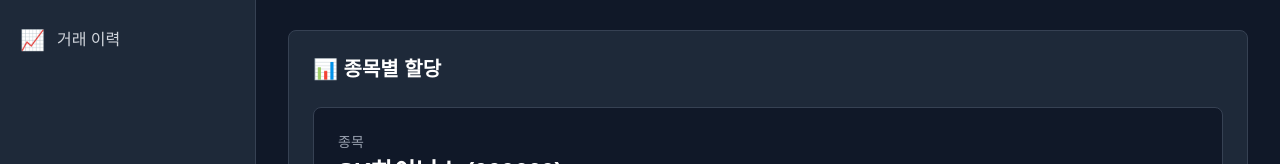
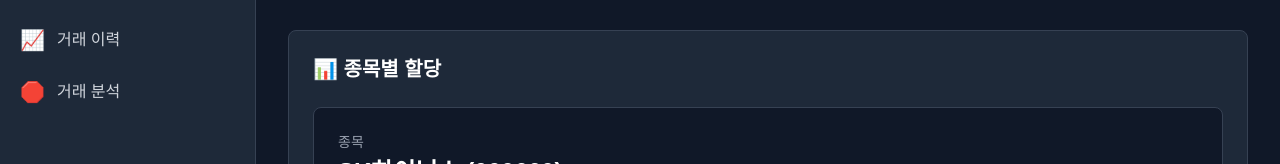
Before and after one commit to keylightjaeyong/vercel-eod-trading, a Next.js app: page /fulltime/allocation in a window 1280 px wide. Shown: the part 270-434 px from the top of the page. Built offline with nearby package versions, Linux system fonts and the light colour scheme; no server answers.

Commit message:
✨ 사이드바에 거래 분석 메뉴 추가
- /fulltime/analysis 페이지를 사이드바 네비게이션에 추가
- 아이콘: 🛑 (거래 중단)
- 라벨: 거래 분석
- 위치: 거래 이력 아래

```diff
--- a/app/fulltime/layout.tsx
+++ b/app/fulltime/layout.tsx
@@ -63,6 +63,12 @@ export default function FulltimeLayout({ children }: FulltimeLayoutProps) {
             label="거래 이력"
             sidebarOpen={sidebarOpen}
           />
+          <NavLink
+            href="/fulltime/analysis"
+            icon="🛑"
+            label="거래 분석"
+            sidebarOpen={sidebarOpen}
+          />
         </nav>
 
         {/* 푸터 */}
```
